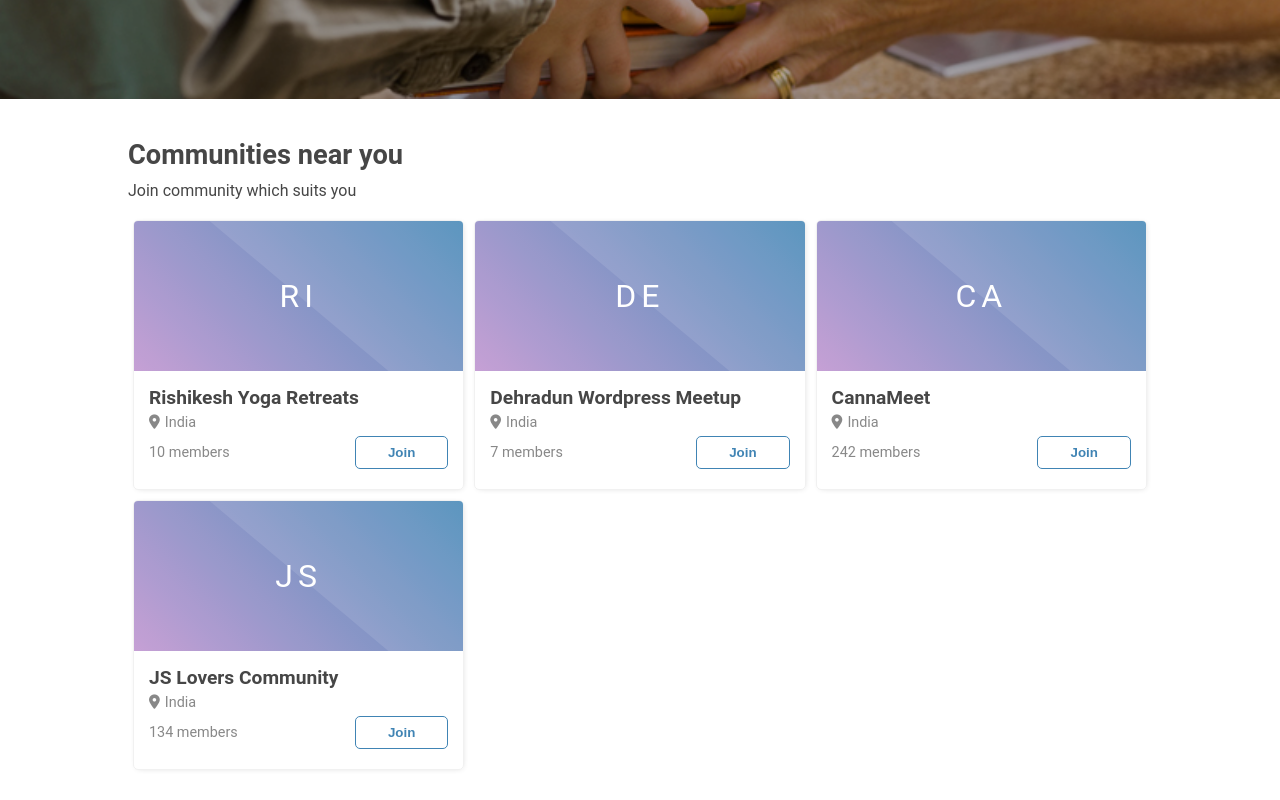
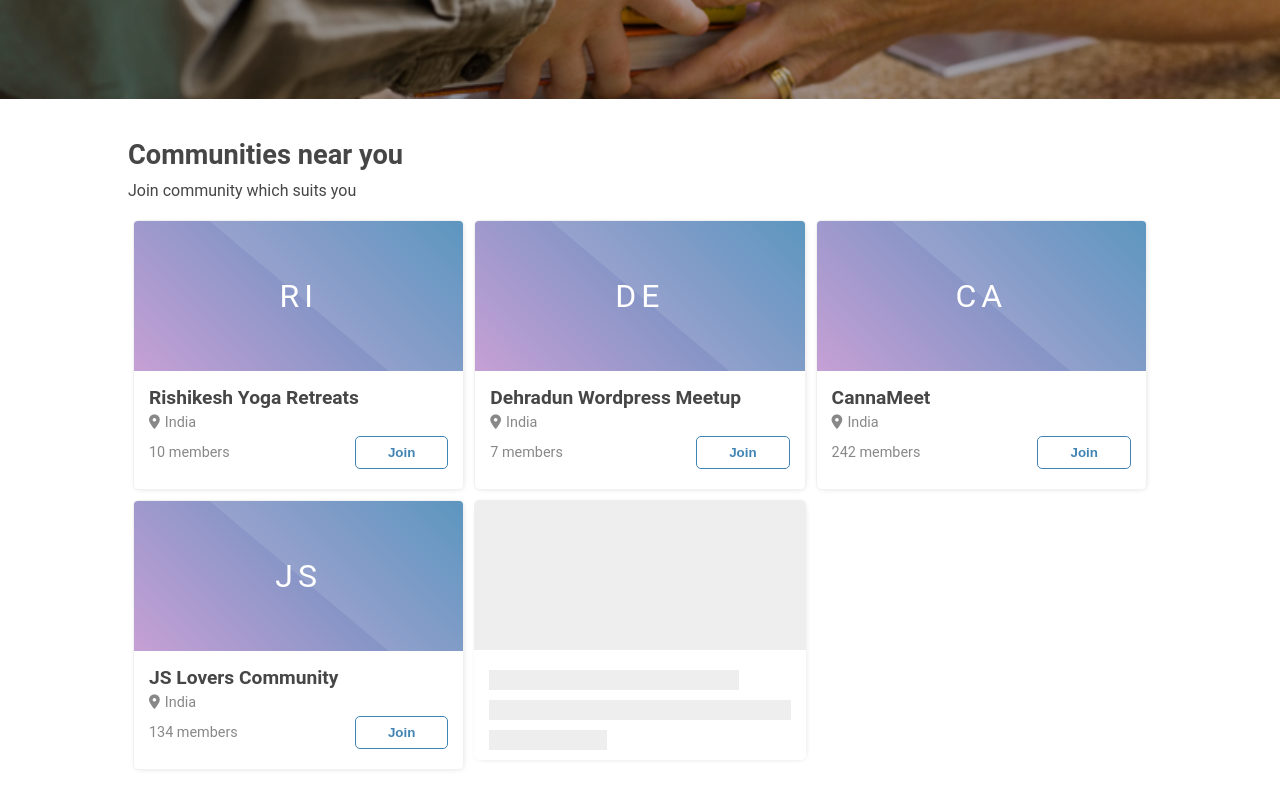
Before and after one commit to iamtabrezkhan/Community-Library-Template, a React (Create React App) app: page / in a window 1280 px wide. Shown: the part 412-1212 px from the top of the page. Built offline with nearby package versions, Linux system fonts and the light colour scheme; no server answers.

Commit message:
added community card shimmer

```diff
--- a/src/pages/Landing/Landing.js
+++ b/src/pages/Landing/Landing.js
@@ -4,6 +4,7 @@ import { Link } from "react-router-dom";
 import Banner from "../../shared/components/Banner/Banner";
 import CommunitiesList from "../../shared/components/CommunitiesList/CommunitiesList";
 import CommunityCard from '../../shared/components/CommunityCard/CommunityCard';
+import CommunityCardShimmer from "../../shared/components/CommunityCardShimmer/CommunityCardShimmer";
 
 const communities = [
 	{
@@ -50,6 +51,9 @@ const Landing = () => {
 														<CommunityCard community={community} />
 													</div>)
 					}
+					<div className={Classes.cardContainer}>
+						<CommunityCardShimmer />
+					</div>
 				</div>
 			</div>
 		</div>
--- /dev/null
+++ b/src/shared/components/CommunityCardShimmer/CommunityCardShimmer.js
@@ -0,0 +1,20 @@
+import React, { Component } from "react";
+import Classes from "./CommunityCardShimmer.module.css";
+
+const CommunityCardShimmer = () => {
+	return (
+		<div className={Classes.main}>
+            <div className={`${Classes.mask} ${Classes.middleMask}`}></div>
+            <div className={`${Classes.mask} ${Classes.bottomMask}`}></div>
+            <div className={`${Classes.mask} ${Classes.bottomMask2}`}></div>
+            <div className={`${Classes.mask} ${Classes.middleMask2}`}></div>
+            <div className={`${Classes.mask} ${Classes.middleRight}`}></div>
+            <div className={`${Classes.mask} ${Classes.middleRight2}`}></div>
+            <div className={`${Classes.mask} ${Classes.middleRight3}`}></div>
+            <div className={`${Classes.mask} ${Classes.left}`}></div>
+            <div className={`${Classes.mask} ${Classes.right}`}></div>
+		</div>
+	);
+};
+
+export default CommunityCardShimmer;
--- /dev/null
+++ b/src/shared/components/CommunityCardShimmer/CommunityCardShimmer.module.css
@@ -0,0 +1,92 @@
+@keyframes placeHolderShimmer{
+    0%{
+        background-position: -468px 0
+    }
+    100%{
+        background-position: 468px 0
+    }
+}
+.main {
+    animation-duration: 1s;
+    animation-fill-mode: forwards;
+    animation-iteration-count: infinite;
+    animation-name: placeHolderShimmer;
+    animation-timing-function: linear;
+    background: #f6f7f8;
+    background: linear-gradient(to right, #eeeeee 8%, #dddddd 18%, #eeeeee 33%);
+    background-size: 1000px 104px;
+    height: 260px;
+    position: relative;
+    overflow: hidden;
+    width: 100%;
+    border-radius: 5px;
+	box-shadow: 1px 1px 6px -3px rgba(0, 0, 0, 0.2);
+}
+
+.mask {
+    position: absolute;
+    background: white;
+}
+
+.middleMask {
+    width: 100%;
+    left: 0;
+    top: 150px;
+    height: 20px;
+}
+
+.middleMask2 {
+    width: 100%;
+    left: 0;
+    top: 190px;
+    height: 10px;
+}
+
+.middleRight {
+    width: 20%;
+    right: 0;
+    top: 150px;
+    height: 40px;
+}
+
+.middleRight2 {
+    width: 40%;
+    right: 0;
+    top: 190px;
+    height: 40px;
+}
+
+.middleRight2 {
+    width: 60%;
+    right: 0;
+    top: 230px;
+    height: 30px;
+}
+
+.bottomMask {
+    width: 100%;
+    height: 10px;
+    left: 0;
+    bottom: 0;
+}
+
+.bottomMask2 {
+    width: 100%;
+    left: 0;
+    bottom: 30px;
+    height: 10px;
+}
+
+.left {
+    width: 15px;
+    left: 0;
+    top: 150px;
+    height: 100px;
+}
+
+.right {
+    width: 15px;
+    right: 0;
+    top: 150px;
+    height: 100px;
+}
```
